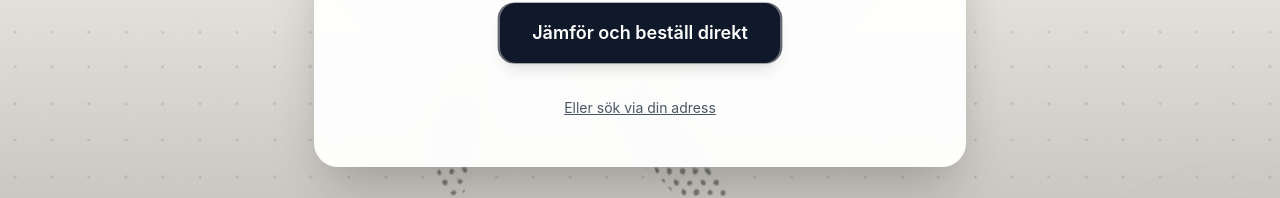
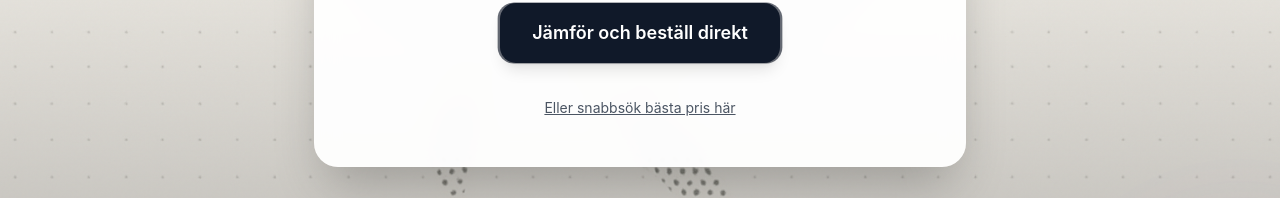
Before and after one commit to chgenberg/bredbandsval, a Next.js app: page / in a window 1280 px wide. Shown: the part 399-597 px from the top of the page. Built offline with nearby package versions, Linux system fonts and the light colour scheme; no server answers.

Commit message:
chore(landing): change secondary CTA to 'Eller snabbsök bästa pris här'

```diff
--- a/components/LandingPage.tsx
+++ b/components/LandingPage.tsx
@@ -109,7 +109,7 @@ export default function LandingPage() {
                   onClick={handleQuickSearch}
                   className="text-gray-600 hover:text-gray-900 underline text-sm transition-colors"
                 >
-                  Eller sök via din adress
+                  Eller snabbsök bästa pris här
                 </button>
               </div>
 
```
